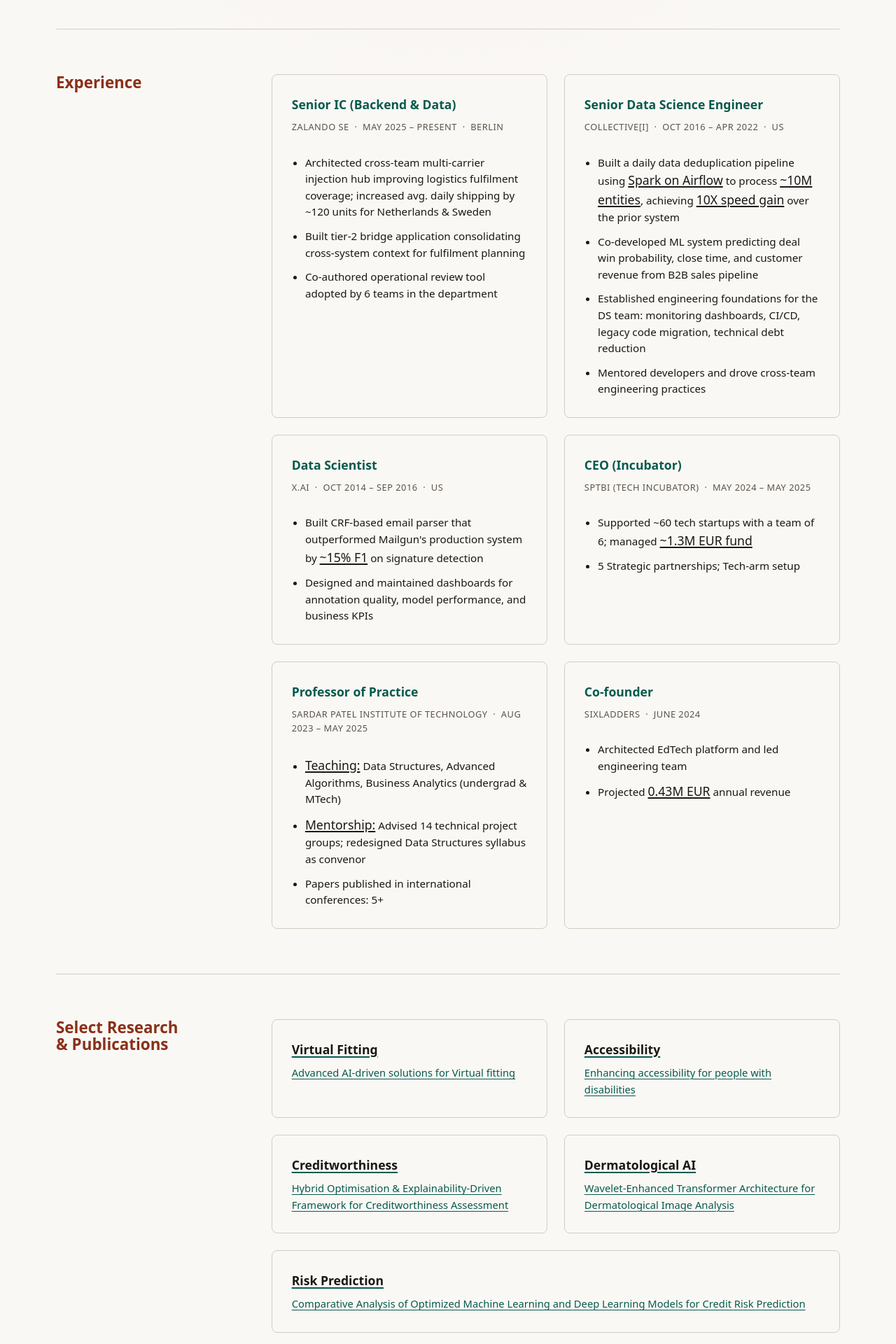
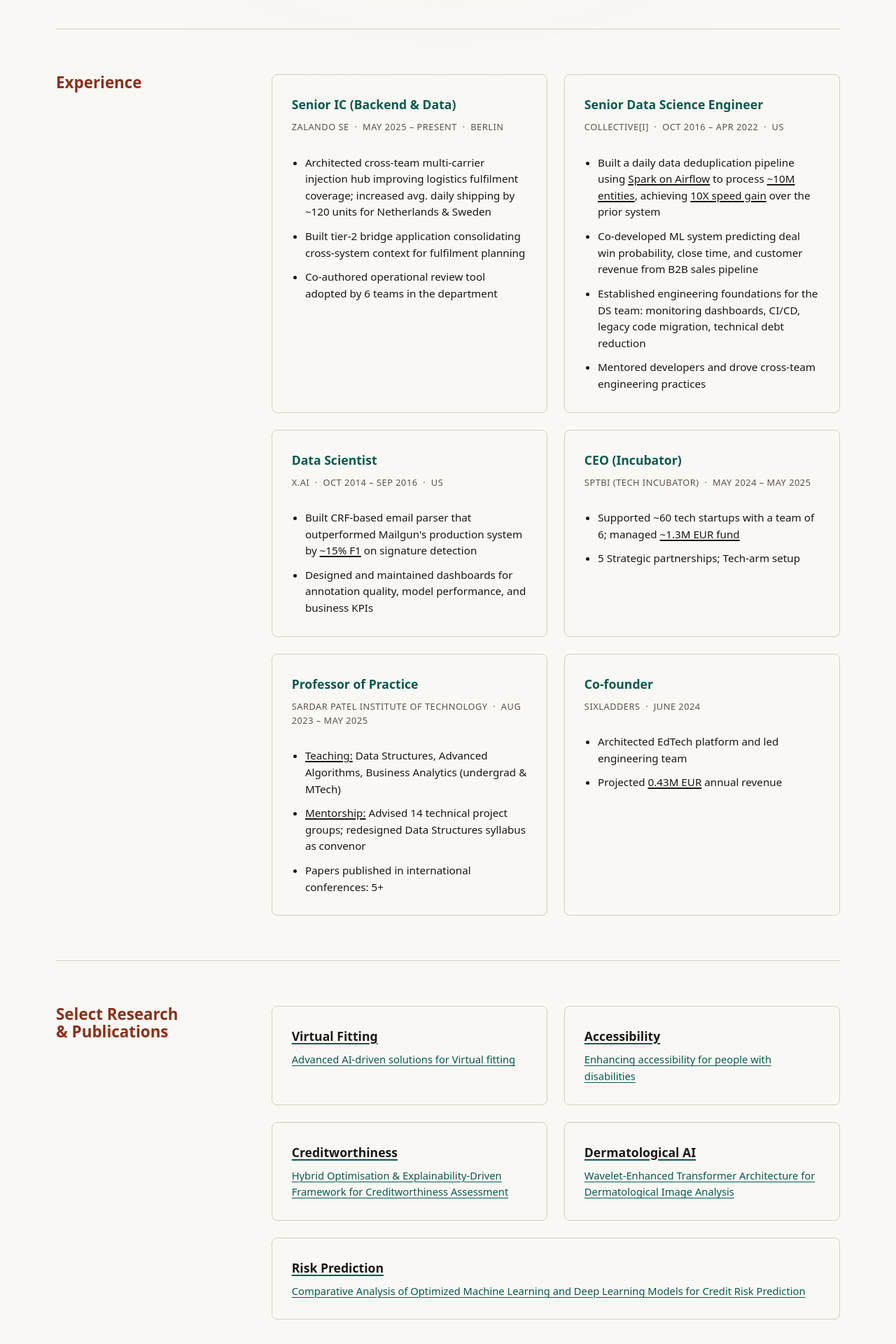
Before and after one commit to siddhartha-chandra/siddhartha-chandra.github.io, a Jekyll site: the page built from resume.md, in a window 1280 px wide. Shown: the part 947-2867 px from the top of the page at 70% size. Built offline with Jekyll 4.4.1, drawn with Linux system fonts in a browser that asks for light colours.

Commit message:
fix: replace strong with u tags for resume emphasis

```diff
--- a/assets/css/site.css
+++ b/assets/css/site.css
@@ -280,10 +280,9 @@
   font-size: 0.95rem;
 }
 
-.role li strong {
+.role li u {
   color: var(--ink);
   font-weight: 400;
-  display: inline;
   text-decoration: underline;
   text-decoration-color: var(--deep-teal);
   text-underline-offset: 2px;
--- a/resume.md
+++ b/resume.md
@@ -42,7 +42,7 @@
       <strong>Senior Data Science Engineer</strong>
       <span>Collective[i] &nbsp;·&nbsp; Oct 2016 – Apr 2022 &nbsp;·&nbsp; US</span>
       <ul>
-        <li>Built a daily data deduplication pipeline using <strong>Spark on Airflow</strong> to process <strong>~10M entities</strong>, achieving <strong>10X speed gain</strong> over the prior system</li>
+        <li>Built a daily data deduplication pipeline using <u>Spark on Airflow</u> to process <u>~10M entities</u>, achieving <u>10X speed gain</u> over the prior system</li>
         <li>Co-developed ML system predicting deal win probability, close time, and customer revenue from B2B sales pipeline</li>
         <li>Established engineering foundations for the DS team: monitoring dashboards, CI/CD, legacy code migration, technical debt reduction</li>
         <li>Mentored developers and drove cross-team engineering practices</li>
@@ -53,7 +53,7 @@
       <strong>Data Scientist</strong>
       <span>x.ai &nbsp;·&nbsp; Oct 2014 – Sep 2016 &nbsp;·&nbsp; US</span>
       <ul>
-        <li>Built CRF-based email parser that outperformed Mailgun's production system by <strong>~15% F1</strong> on signature detection</li>
+        <li>Built CRF-based email parser that outperformed Mailgun's production system by <u>~15% F1</u> on signature detection</li>
         <li>Designed and maintained dashboards for annotation quality, model performance, and business KPIs</li>
       </ul>
     </div>
@@ -62,7 +62,7 @@
       <strong>CEO (Incubator)</strong>
       <span>SPTBI (Tech Incubator) &nbsp;·&nbsp; May 2024 – May 2025</span>
       <ul>
-        <li>Supported ~60 tech startups with a team of 6; managed <strong>~1.3M EUR fund</strong></li>
+        <li>Supported ~60 tech startups with a team of 6; managed <u>~1.3M EUR fund</u></li>
         <li>5 Strategic partnerships; Tech-arm setup</li>
       </ul>
     </div>
@@ -71,8 +71,8 @@
       <strong>Professor of Practice</strong>
       <span>Sardar Patel Institute of Technology &nbsp;·&nbsp; Aug 2023 – May 2025</span>
       <ul>
-        <li><strong>Teaching:</strong> Data Structures, Advanced Algorithms, Business Analytics (undergrad &amp; MTech)</li>
-        <li><strong>Mentorship:</strong> Advised 14 technical project groups; redesigned Data Structures syllabus as convenor</li>
+        <li><u>Teaching:</u> Data Structures, Advanced Algorithms, Business Analytics (undergrad &amp; MTech)</li>
+        <li><u>Mentorship:</u> Advised 14 technical project groups; redesigned Data Structures syllabus as convenor</li>
         <li>Papers published in international conferences: 5+</li>
       </ul>
     </div>
@@ -82,7 +82,7 @@
       <span>Sixladders &nbsp;·&nbsp; June 2024</span>
       <ul>
         <li>Architected EdTech platform and led engineering team</li>
-        <li>Projected <strong>0.43M EUR</strong> annual revenue</li>
+        <li>Projected <u>0.43M EUR</u> annual revenue</li>
       </ul>
     </div>
 
```
